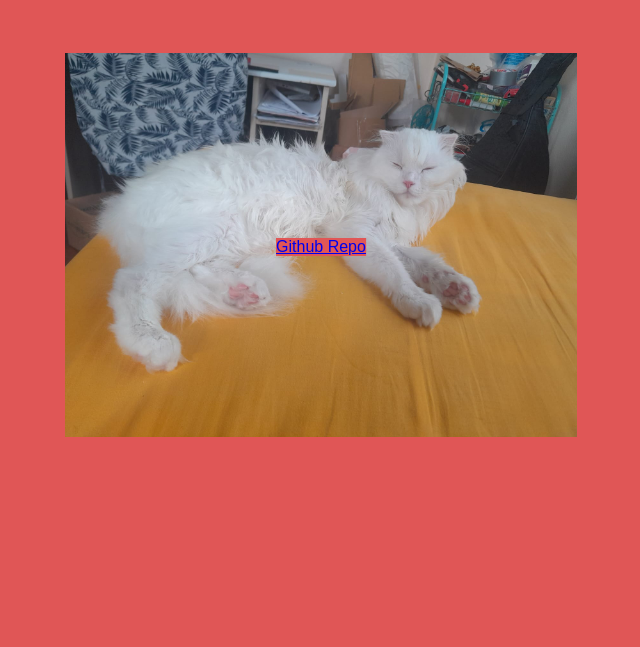
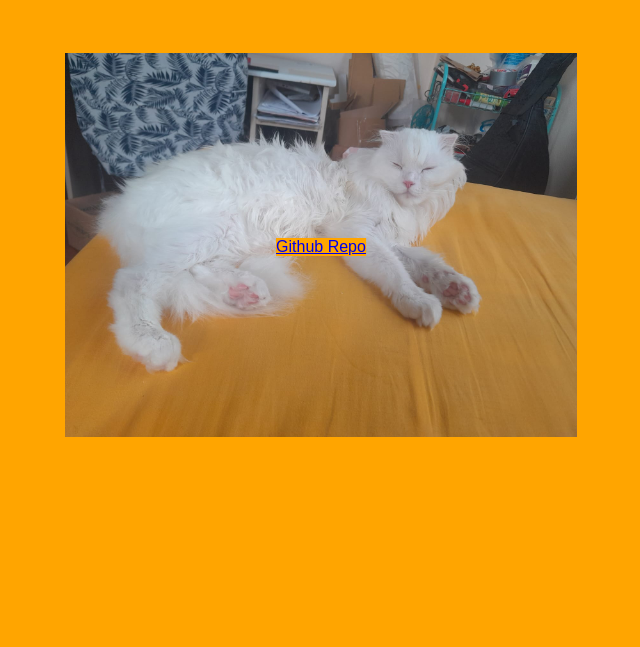
Before and after one commit to hdenizdogan/casper-sew, a plain HTML site: page index.html in a window 1280 px wide. Shown: the part 153-800 px from the top of the page, without its empty margins (319-959 px from the left). Drawn offline with Linux system fonts and the light colour scheme.

Commit message:
Update style.css to change background color to orange

```diff
--- a/style.css
+++ b/style.css
@@ -3,7 +3,7 @@
     padding: 0;
     font-family: Arial, Helvetica, sans-serif;
     box-sizing: border-box;
-    background-color: rgb(224, 86, 86);
+    background-color: rgb(255, 165, 0);
 }
 
 body {
```
